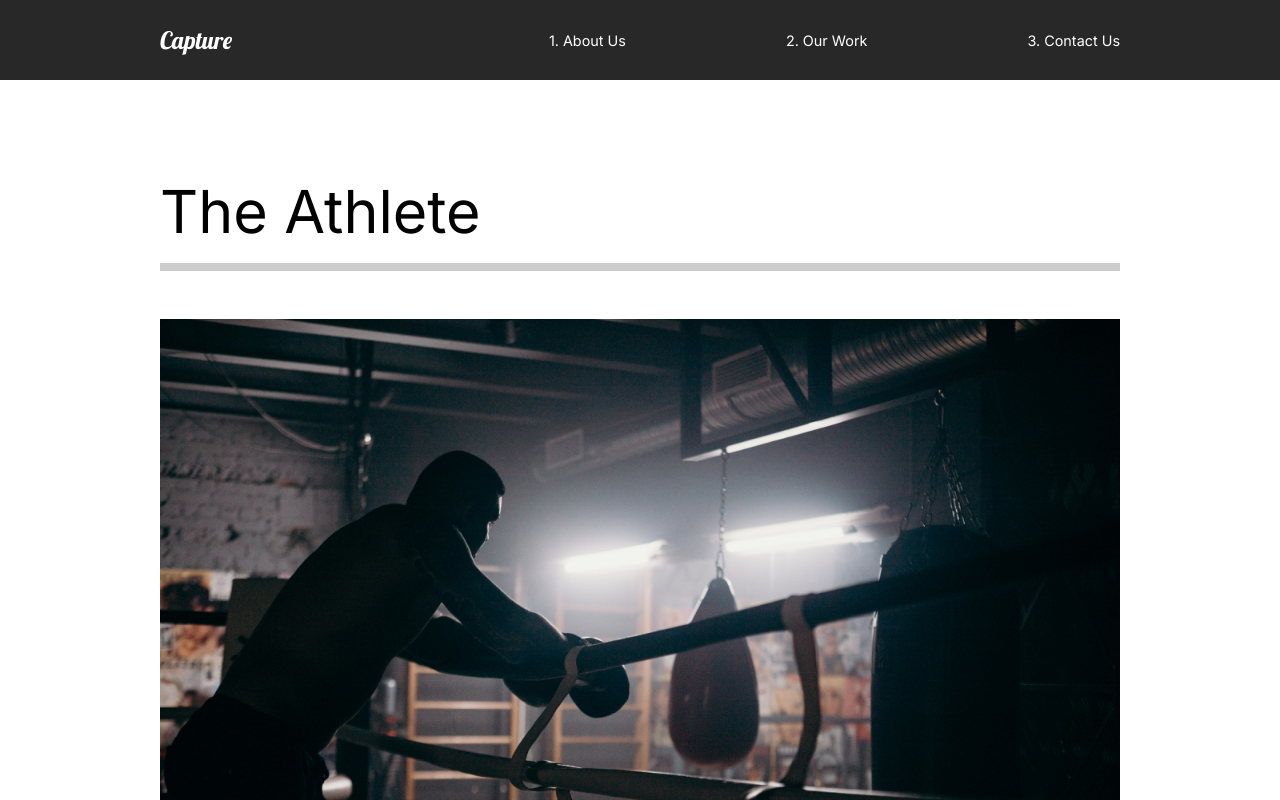
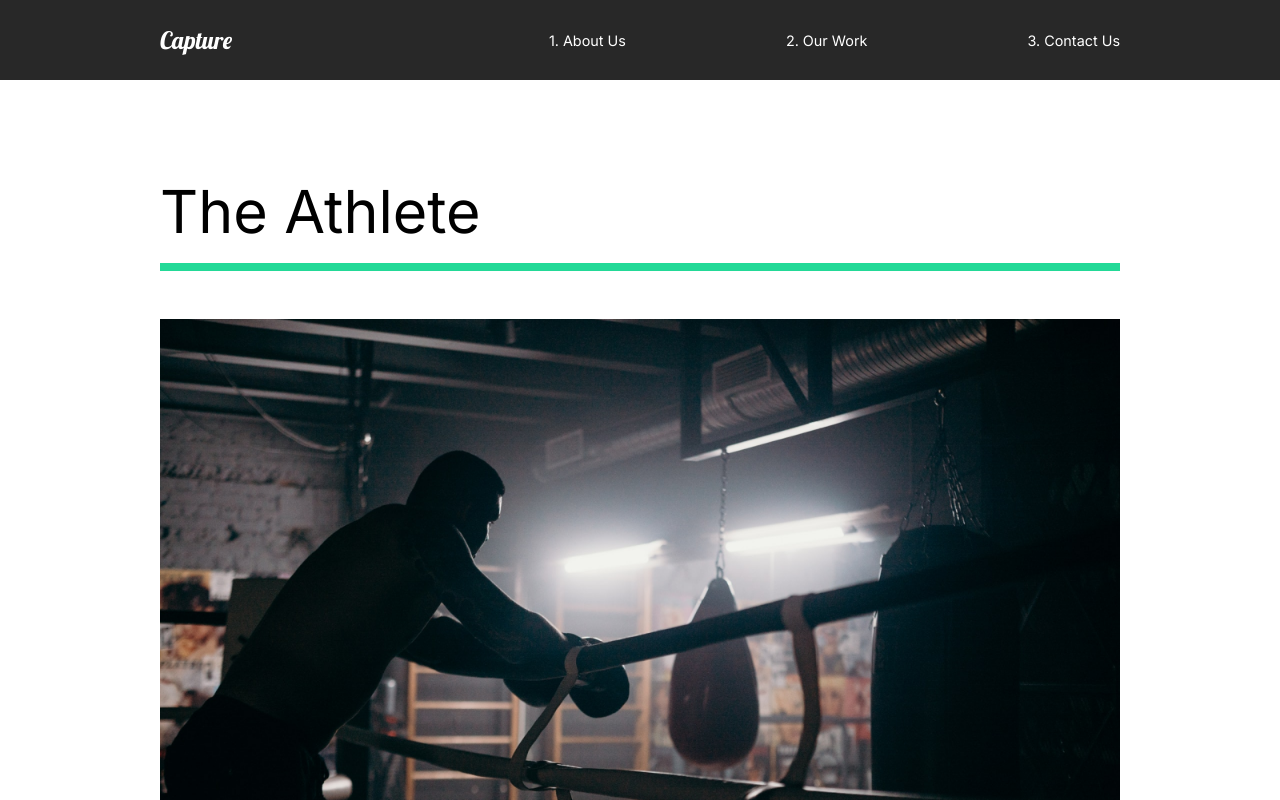
Before and after one commit to moncada92/portafolio-react, a React app: page /work in a window 1280 px wide. Shown: the top 800 px of the page. Built offline with nearby package versions, Linux system fonts and the light colour scheme.

Commit message:
animation section ourWork

```diff
--- a/src/js/animation.js
+++ b/src/js/animation.js
@@ -7,14 +7,14 @@ export const pageAnimation = {
     opacity: 1,
     y: 0,
     transition: {
-      duration: 1,
+      duration: 0.5,
       when: 'beforeChildren',
       staggerChildren: 0.25,
     },
   },
   exit: {
     opacity: 0,
-    y: 300,
+    //y: 300,
     transition: {
       duration: 0.70,
     }
@@ -48,3 +48,31 @@ export const photoAnim = {
     }
   }
 }
+
+export const lineAnim = {
+  hidden: { width: '0%'},
+  show: {
+    width: '100%',
+    transition: { duration: 1 }
+  }
+}
+
+export const slider = {
+  hidden: { x: "-130%", skew: "45deg" },
+  show: {
+    x: "100%",
+    skew: "0deg",
+    transition: { ease: "easeOut", duration: 1}
+  }
+}
+
+export const sliderContainer = {
+  hidden: {opacity: 1},
+  show: {
+    opacity: 1,
+    transition: {
+      staggerChildren: 0.15,
+      ease: 'easeOut'
+    }
+  }
+}
--- a/src/js/components/AboutSection.js
+++ b/src/js/components/AboutSection.js
@@ -6,7 +6,7 @@ import { About, Description, Hide, Image } from '../styles';
 
 //framer Motion
 import { motion } from 'framer-motion';
-import { titleAnim, fade, photoAnim } from  '../animation'
+import { titleAnim, fade, photoAnim} from  '../animation'
 
 //components
 import Wave from './Wave';
--- a/src/js/pages/OurWork.js
+++ b/src/js/pages/OurWork.js
@@ -9,7 +9,7 @@ import goodtimes from "../../img/goodtimes-small.png";
 
 //animations
 import { motion } from 'framer-motion';
-import { pageAnimation } from '../animation';
+import { pageAnimation, fade, photoAnim, lineAnim, slider, sliderContainer } from '../animation';
 
 const OutWork = () => {
   return (
@@ -20,11 +20,19 @@ const OutWork = () => {
     animate="show"
     exit="exit"
     >
+      <motion.div variants={sliderContainer}>
+        <Frame1 variants={slider}></Frame1>
+        <Frame2 variants={slider}></Frame2>
+        <Frame3 variants={slider}></Frame3>
+        <Frame4 variants={slider}></Frame4>
+      </motion.div>
       <Movie>
-        <h2>The Athlete</h2>
-        <div className="line"></div>
+        <motion.h2 variants={ fade }>The Athlete</motion.h2>
+        <motion.div variants={ lineAnim  } className="line"></motion.div>
         <Link to="/work/the-athlete">
-          <img src={athlete} alt="athlete"/>
+          <Hide>
+            <motion.img variants={ photoAnim } src={athlete} alt="athlete"/>
+          </Hide>
         </Link>
       </Movie>
       <Movie>
@@ -59,7 +67,7 @@ const Movie = styled.div`
   padding-bottom: 10rem;
   .line {
     height: 0.5rem;
-    background: #cccccc;
+    background: #23d997;
     margin-bottom: 3rem
   }
   img{
@@ -69,4 +77,28 @@ const Movie = styled.div`
   }
 `;
 
+const Hide = styled.div`
+  overflow: hidden;
+`;
+
+const Frame1 = styled(motion.div)`
+  position: fixed;
+  left: 0;
+  top: 10%;
+  width: 100%;
+  height: 100vh;
+  background: #fffebf;
+  z-index: 2;
+`;
+
+const Frame2 = styled(Frame1)`
+  background: #ff8efb;
+`;
+const Frame3 = styled(Frame1)`
+  background: #8ed2ff;
+`;
+const Frame4 = styled(Frame1)`
+  background: #8effa0;
+`;
+
 export default OutWork;
```
